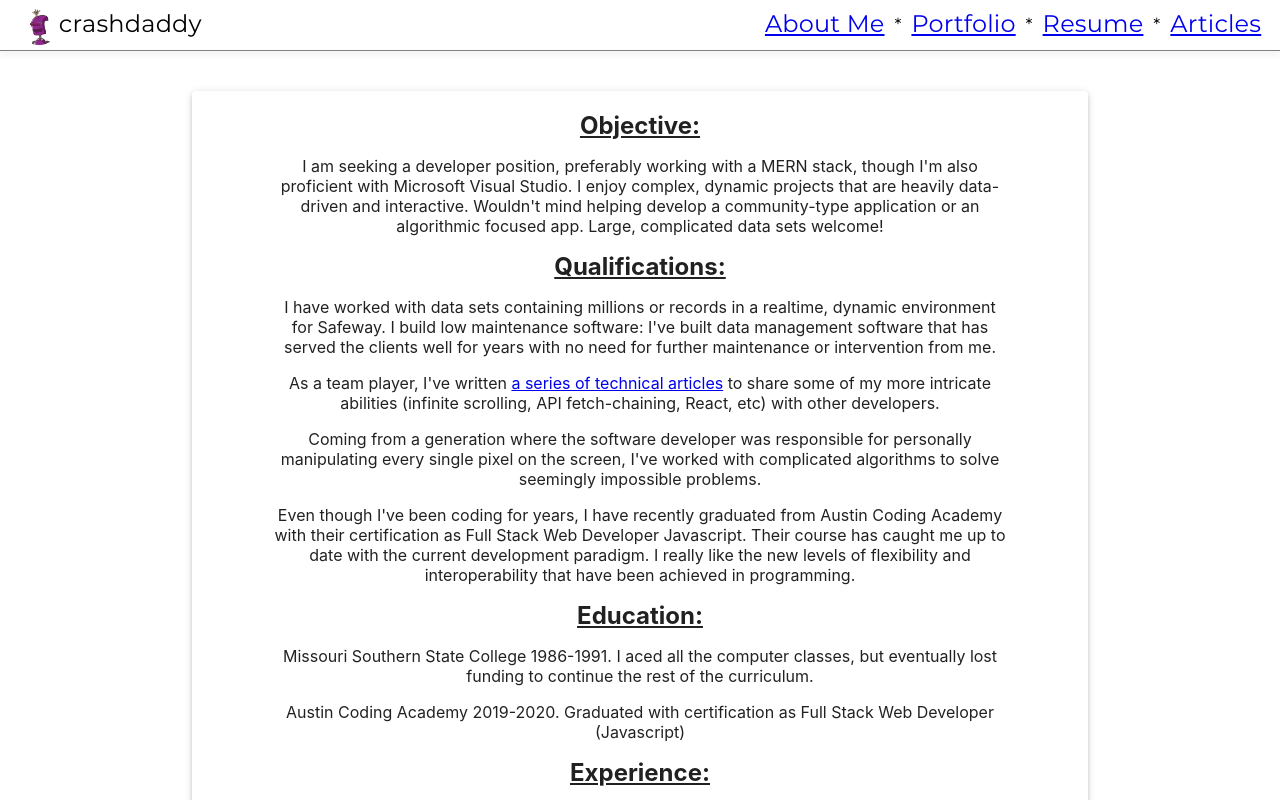
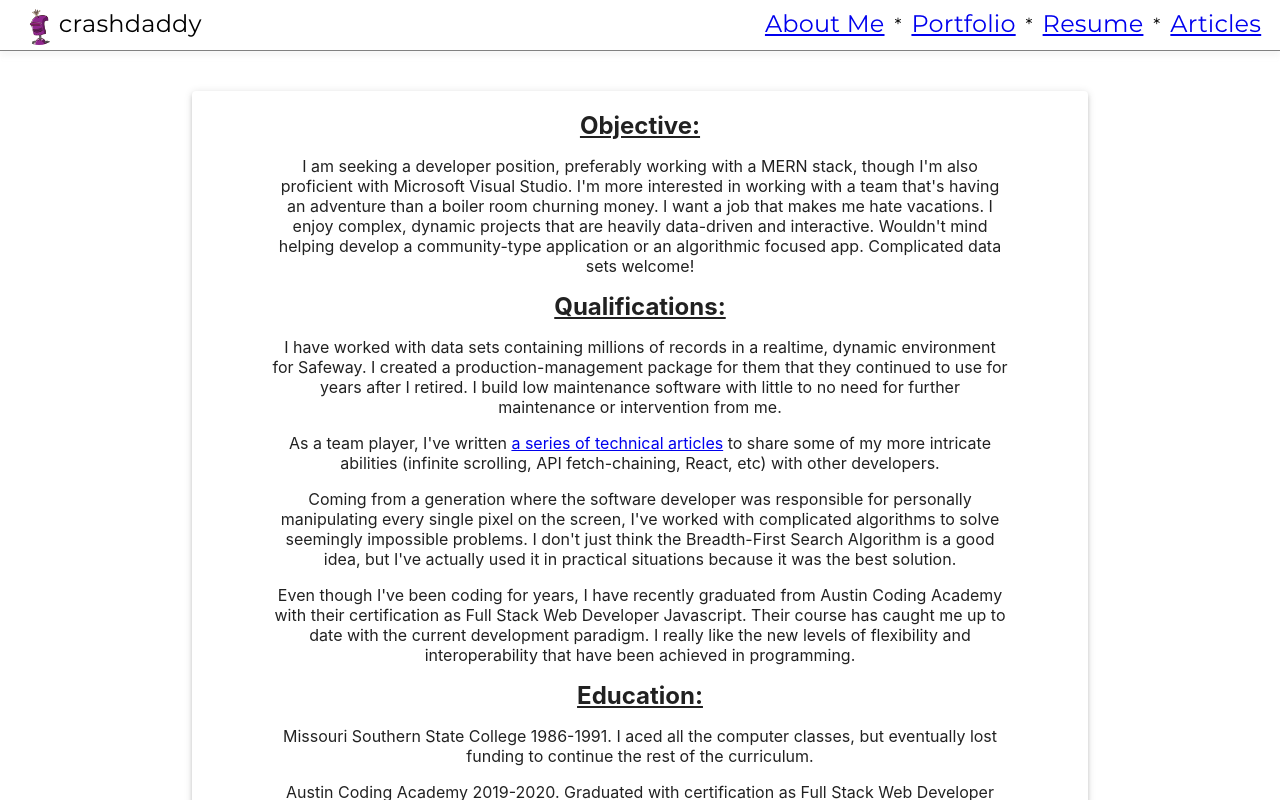
Before and after one commit to crashdaddy/crashdaddy, a React (Create React App) app: page /resume in a window 1280 px wide. Shown: the top 800 px of the page. Built offline with nearby package versions, Linux system fonts and the light colour scheme.

Commit message:
update resume

```diff
--- a/src/components/Resume/Resume.js
+++ b/src/components/Resume/Resume.js
@@ -9,15 +9,16 @@ class Resume extends Component {
                 <Paper elevation={3} style={{paddingTop:'20px',paddingRight:'80px',paddingLeft:'80px',paddingBottom:'20px'}}>
                 <span className="resumeTitles"><b>Objective:</b></span><br/>
                 <p>I am seeking a developer position, preferably working with a MERN stack, though I'm also proficient with Microsoft Visual Studio.
-                   I enjoy complex, dynamic projects that are heavily data-driven and interactive.
+                   I'm more interested in working with a team that's having an adventure than a boiler room churning money. I want a job
+                   that makes me hate vacations. I enjoy complex, dynamic projects that are heavily data-driven and interactive.
                    Wouldn't mind helping develop a community-type application or an algorithmic focused app.
-                   Large, complicated data sets welcome!
+                   Complicated data sets welcome!
                 </p>
                 <span className="resumeTitles"><b>Qualifications:</b></span><br/>
                 <p>
-                   I have worked with data sets containing millions or records in a realtime, dynamic environment for Safeway.
-                   I build low maintenance software: I've built data management software that has served the clients well
-                   for years with no need for further maintenance or intervention from me.
+                   I have worked with data sets containing millions of records in a realtime, dynamic environment for Safeway.
+                   I created a production-management package for them that they continued to use for years after I retired.
+                   I build low maintenance software with little to no need for further maintenance or intervention from me.
                 </p>
                 <p>
                    As a team player, I've written <a href="https://medium.com/@kennethscoggins" target="blank">a series of technical articles</a> to share some of my more intricate abilities
@@ -25,7 +26,8 @@ class Resume extends Component {
                 </p>
                 <p>
                     Coming from a generation where the software developer was responsible for personally manipulating every single pixel on the screen,
-                    I've worked with complicated algorithms to solve seemingly impossible problems.
+                    I've worked with complicated algorithms to solve seemingly impossible problems. I don't just think the Breadth-First Search Algorithm is a good
+                    idea, but I've actually used it in practical situations because it was the best solution.
                 </p>
                 <p>
                     Even though I've been coding for years, I have recently graduated from Austin Coding Academy with their certification as Full Stack Web Developer Javascript.
```
